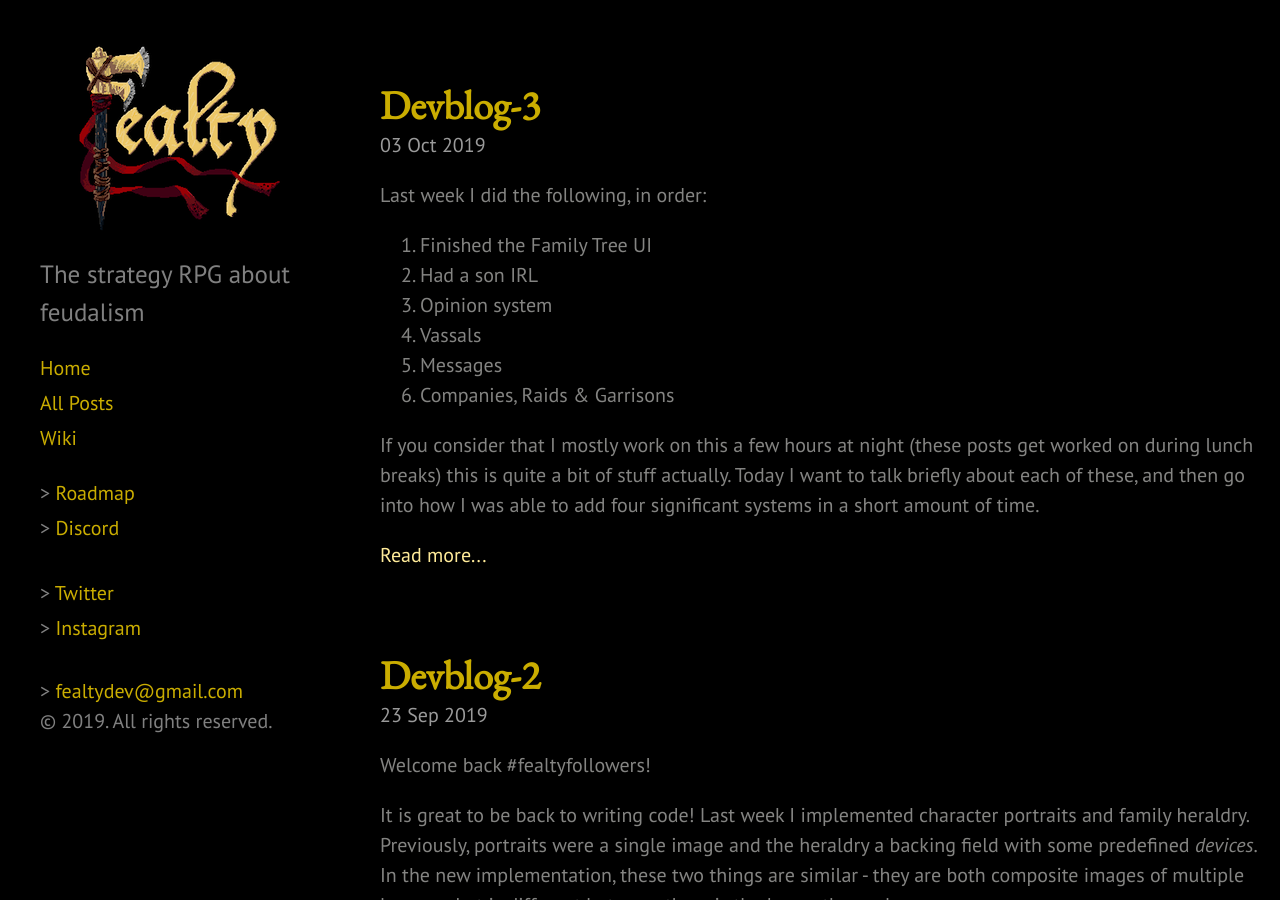
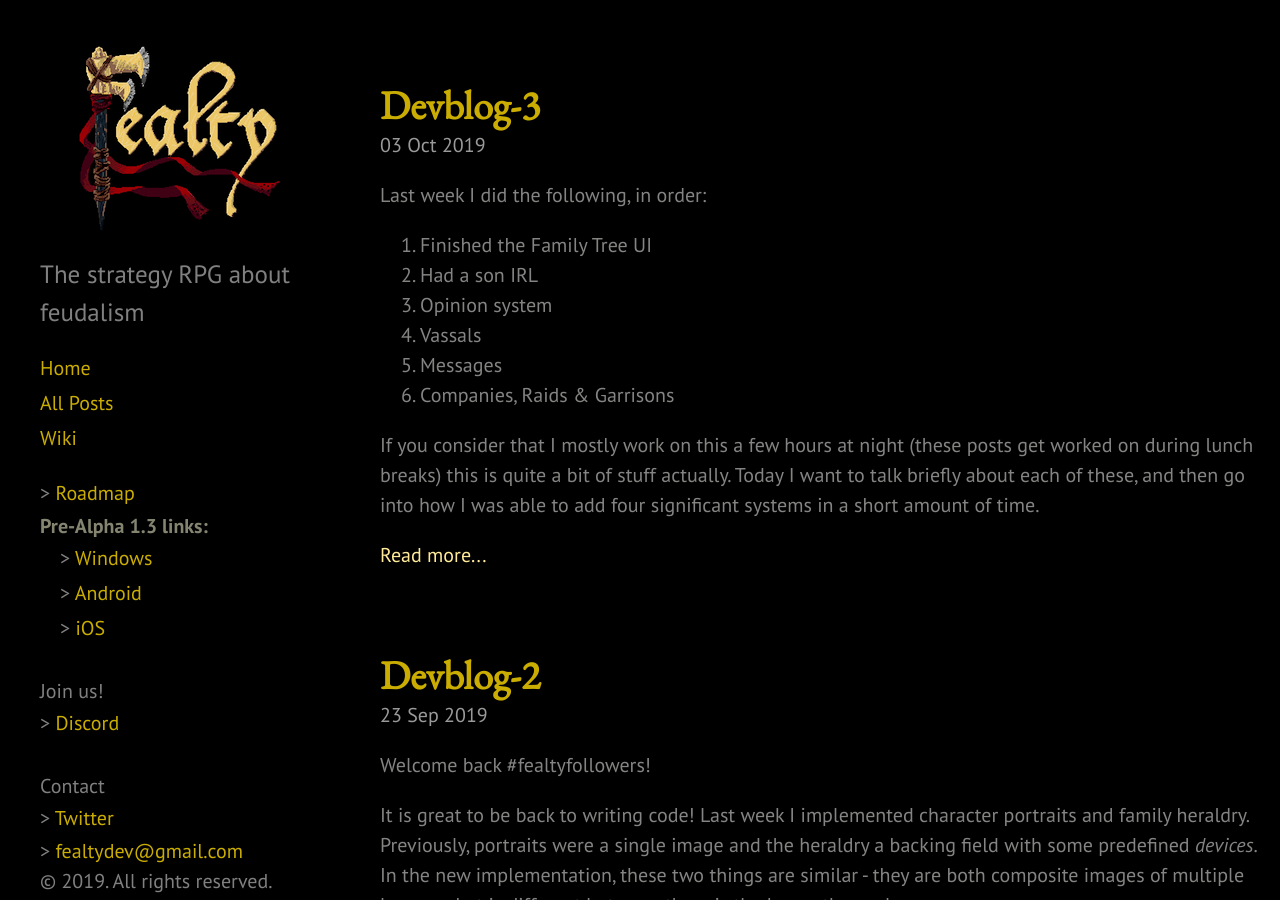
Before and after one commit to sdporres/fealtyweb, a Jekyll site: the page built from index.html, in a window 1280 px wide and 900 px high. Built offline with Jekyll 4.4.1, drawn with Linux system fonts in a browser that asks for light colours; the list of posts is cut into pages by our own code.

Commit message:
add download links to sidebar

```diff
--- a/_includes/sidebar.html
+++ b/_includes/sidebar.html
@@ -32,15 +32,30 @@
     </nav>
 
     <div>
-      <span class="sidebar-nav-item">> <a href="https://trello.com/b/GmwwhEYS/production"> Roadmap</a></span>
+      <div>
+        <span class="sidebar-nav-item">> <a href="https://trello.com/b/GmwwhEYS/production"> Roadmap</a></span>
+      </div>
+      <strong>Pre-Alpha 1.3 links:</strong>
+      <span class="sidebar-nav-item" style="margin-left: 20px">> <a
+          href="https://developer.cloud.unity3d.com/share/share.html?shareId=b1kxOzmgQr"> Windows</a></span>
+      <span class="sidebar-nav-item" style="margin-left: 20px">> <a
+          href="https://developer.cloud.unity3d.com/share/share.html?shareId=W1KqyYfg7H"> Android</a></span>
+      <span class="sidebar-nav-item" style="margin-left: 20px">> <a
+          href="https://developer.cloud.unity3d.com/share/share.html?shareId=b1P-mb7g7r"> iOS</a></span>
+    </div>
+
+    </br>
+    <div>
+      Join us!
       <span class="sidebar-nav-item">> <a href="https://discord.gg/dKJP7bY"> Discord</a></span>
     </div>
+
     </br>
     <div>
+      Contact
       <span class="sidebar-nav-item">> <a href="https://twitter.com/FealtyDev"> Twitter</a></span>
-      <span class="sidebar-nav-item">> <a href="https://www.instagram.com/fealtydev/"> Instagram</a></span>
+      <!-- <span class="sidebar-nav-item">> <a href="https://www.instagram.com/fealtydev/"> Instagram</a></span> -->
     </div>
-    </br>
     <div>
       > <span class="obfuscate"><a href="mailto:fealtydev">moc.liamg@vedytlaef</a></span>
     </div>
```
